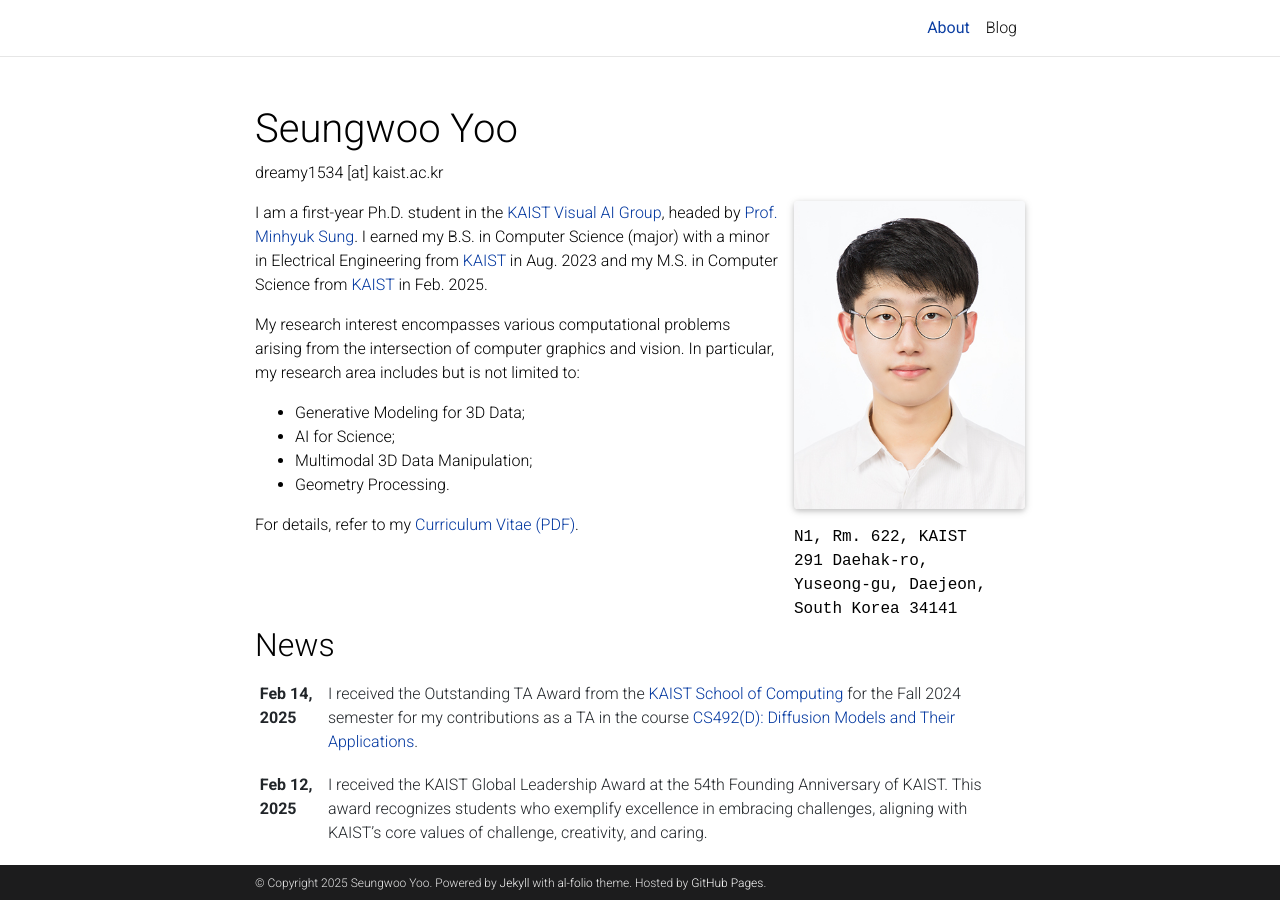
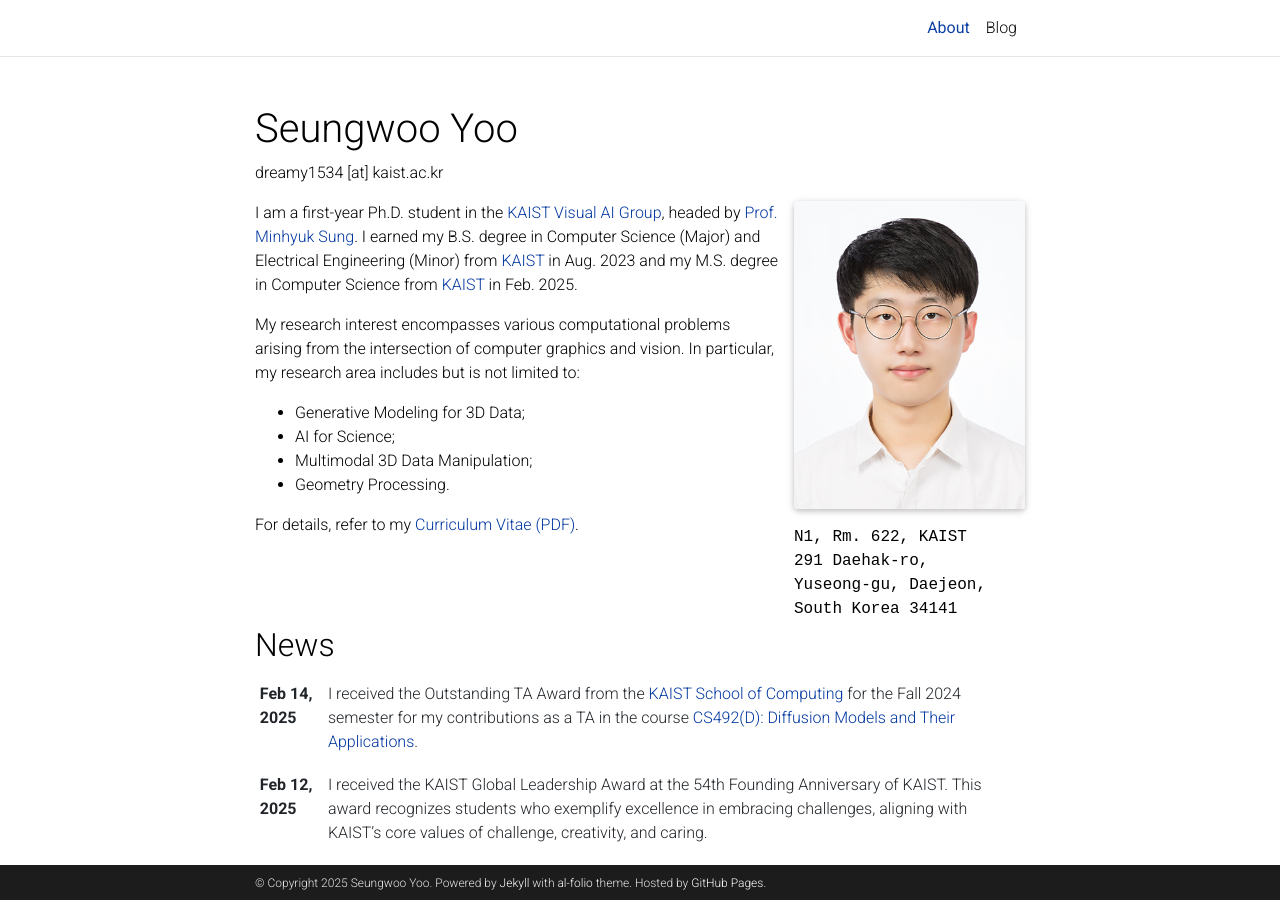
Before and after one commit to DveloperY0115/DveloperY0115.github.io, a Jekyll site: the page built from _pages/about.md, in a window 1280 px wide and 900 px high. Built offline with Jekyll 4.4.1, drawn with Linux system fonts in a browser that asks for light colours; full-size pictures stand in for the smaller copies a plugin makes; comment, search, counter and statistics services are not loaded; a style sheet for code colours, icons or effects is not loaded.

Commit message:
Update about

```diff
--- a/_pages/about.md
+++ b/_pages/about.md
@@ -20,7 +20,7 @@
 social: true  # includes social icons at the bottom of the page
 ---
 
-I am a first-year Ph.D. student in the [KAIST Visual AI Group](https://kaist-visual-ai-group.github.io), headed by [Prof. Minhyuk Sung](https://mhsung.github.io). I earned my B.S. in Computer Science (major) with a minor in Electrical Engineering from [KAIST](https://www.kaist.ac.kr/en/) in Aug. 2023 and my M.S. in Computer Science from [KAIST](https://www.kaist.ac.kr/en/) in Feb. 2025.
+I am a first-year Ph.D. student in the [KAIST Visual AI Group](https://kaist-visual-ai-group.github.io), headed by [Prof. Minhyuk Sung](https://mhsung.github.io). I earned my B.S. degree in Computer Science (Major) and Electrical Engineering (Minor) from [KAIST](https://www.kaist.ac.kr/en/) in Aug. 2023 and my M.S. degree in Computer Science from [KAIST](https://www.kaist.ac.kr/en/) in Feb. 2025.
 
 My research interest encompasses various computational problems arising from the intersection of computer graphics and vision. In particular, my research area includes but is not limited to:
 - Generative Modeling for 3D Data;
```
